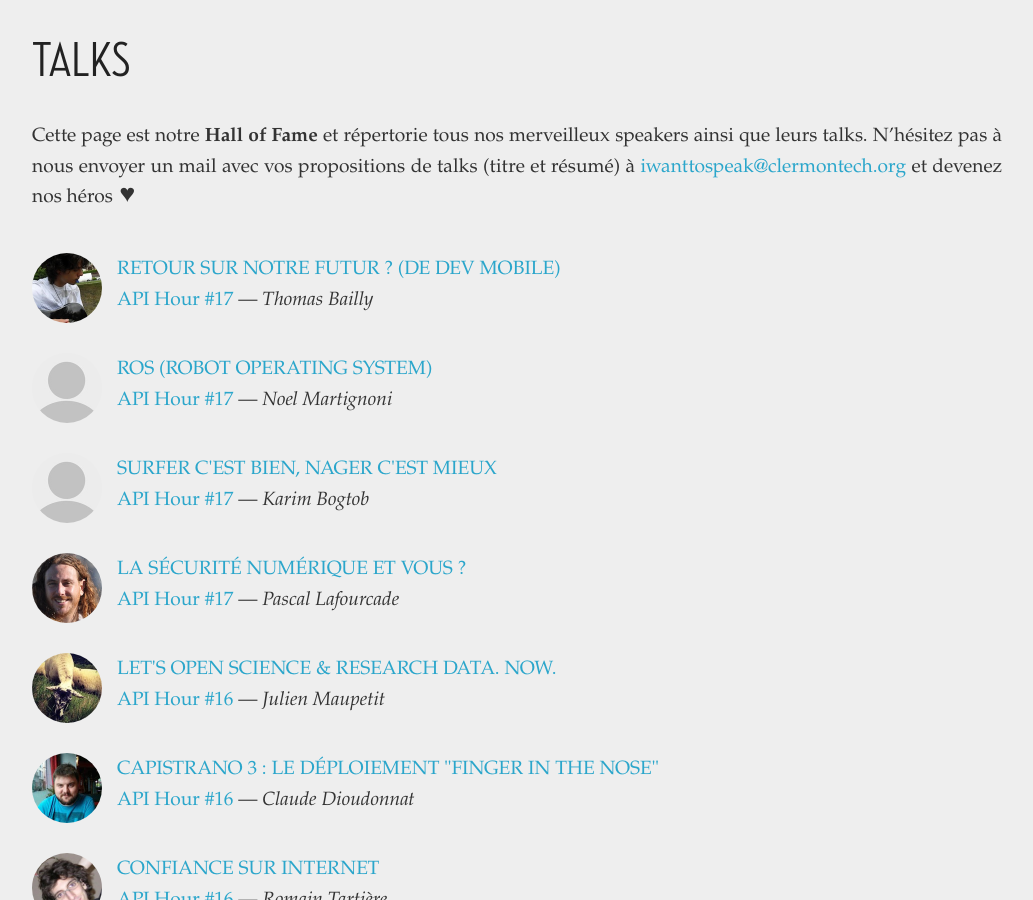
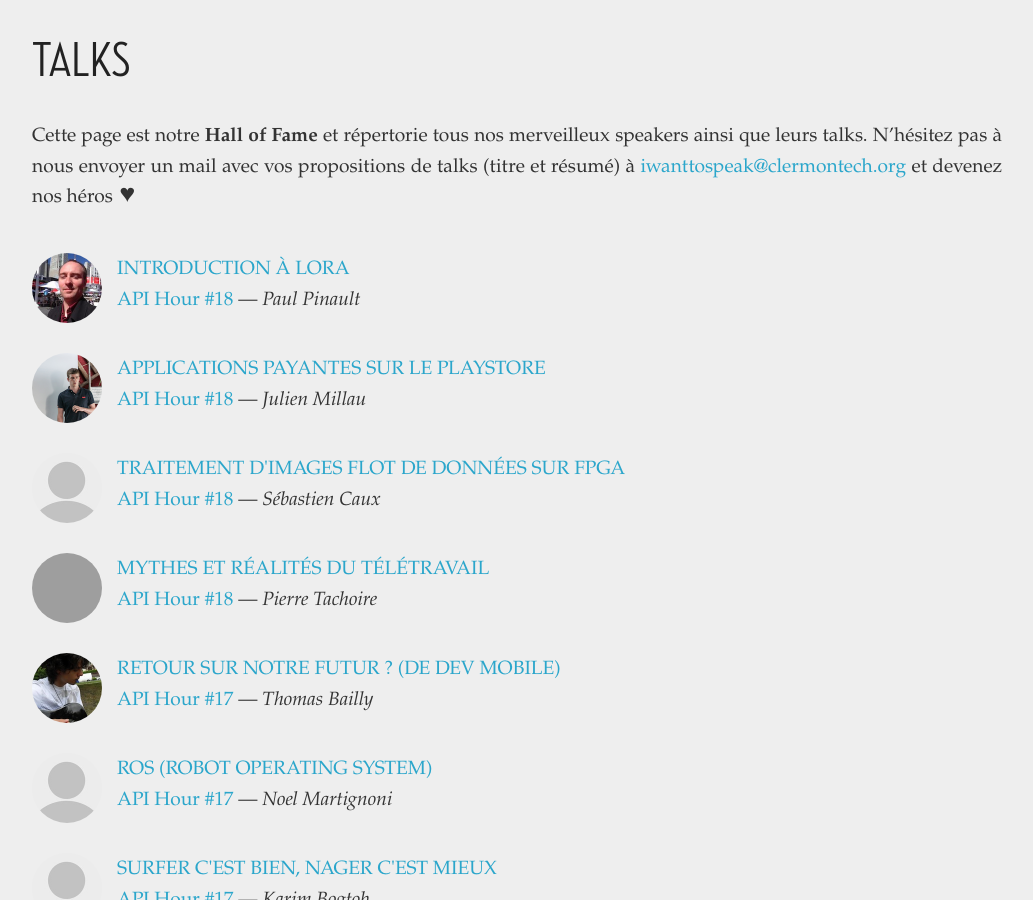
Before and after one commit to clermontech/clermontech.github.com, a Jekyll site: the page built from talks/index.md, in a window 1280 px wide and 900 px high, scrolled down 389 px. Shown: the whole window, without its empty margins (123-1156 px from the left). Built offline with Jekyll 4.4.1, drawn with Linux system fonts in a browser that asks for light colours; Markdown is read by kramdown in place of the engine named in the settings; grey boxes are pictures that could not be loaded.

Commit message:
Add AH18 pages

```diff
--- /dev/null
+++ b/_posts/2016-01-19-1-pierre-tachoire-mythes-et-realites-du-teletravail.md
@@ -0,0 +1,19 @@
+---
+layout: talk
+categories: [ talks, api-hour-18 ]
+
+session_url: /api-hours/api-hour-18.html
+session_name: Clermont'ech API Hour &#35;18
+session_short_name: "&#35;18"
+
+author: Pierre Tachoire
+author_url: https://twitter.com/krichprollsch
+author_image: krichprollsch.jpeg
+
+slides_url:
+video:
+
+title: "Mythes et Réalités du Télétravail"
+---
+
+Retour d'expérience à propos du télétravail, le bon et le moins bon.
--- /dev/null
+++ b/_posts/2016-01-19-2-sebastien-caux-traitement-d-images-flot-de-donnees-sur-fpga.md
@@ -0,0 +1,21 @@
+---
+layout: talk
+categories: [ talks, api-hour-18 ]
+
+session_url: /api-hours/api-hour-18.html
+session_name: Clermont'ech API Hour &#35;18
+session_short_name: "&#35;18"
+
+author: Sébastien Caux
+author_url:
+author_image:
+
+slides_url:
+video:
+
+title: "Traitement d'images Flot de Données sur FPGA"
+---
+
+La vision par ordinateur est extrêmement gourmande en terme de puissance de
+calcul et difficilement embarquable. Une introduction à une méthode adaptée aux
+FPGAs.
--- /dev/null
+++ b/_posts/2016-01-19-3-julien-millau-applications-payantes-sur-le-playstore.md
@@ -0,0 +1,22 @@
+---
+layout: talk
+categories: [ talks, api-hour-18 ]
+
+session_url: /api-hours/api-hour-18.html
+session_name: Clermont'ech API Hour &#35;18
+session_short_name: "&#35;18"
+
+author: Julien Millau
+author_url: https://twitter.com/devnied
+author_image: devnied.png
+
+slides_url:
+video:
+
+title: "Applications Payantes sur le PlayStore"
+---
+
+Retour d'expérience sur la publication d'applications payantes sur le PlayStore.
+Astuces à savoir notamment comment sécuriser une application payante, augmenter
+sa visibilité sur le store, gérer la facturation et les retours des
+utilisateurs.
--- /dev/null
+++ b/_posts/2016-01-19-4-paul-pinault-introduction-a-lora.md
@@ -0,0 +1,21 @@
+---
+layout: talk
+categories: [ talks, api-hour-18 ]
+
+session_url: /api-hours/api-hour-18.html
+session_name: Clermont'ech API Hour &#35;18
+session_short_name: "&#35;18"
+
+author: Paul Pinault
+author_url: https://twitter.com/disk_91
+author_image: paul.jpeg
+
+slides_url:
+video:
+
+title: "Introduction à LoRa"
+---
+
+Après vous avoir vendu Sigfox le reseaux des objets connectés, il est temps de
+vous parler de son futur concurrent LoRa : la techno de communication des objets
+connectés en public comme en privé !
```
Also changed, not shown: _posts/2016-01-12-api-hour-18.md (+8 -0 lines).
